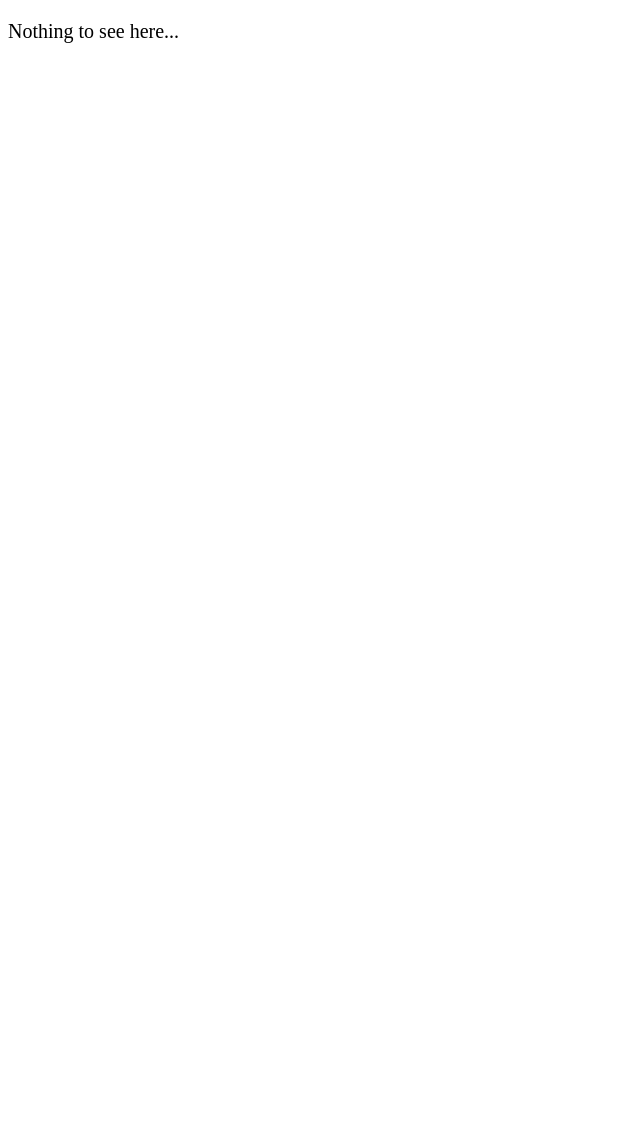
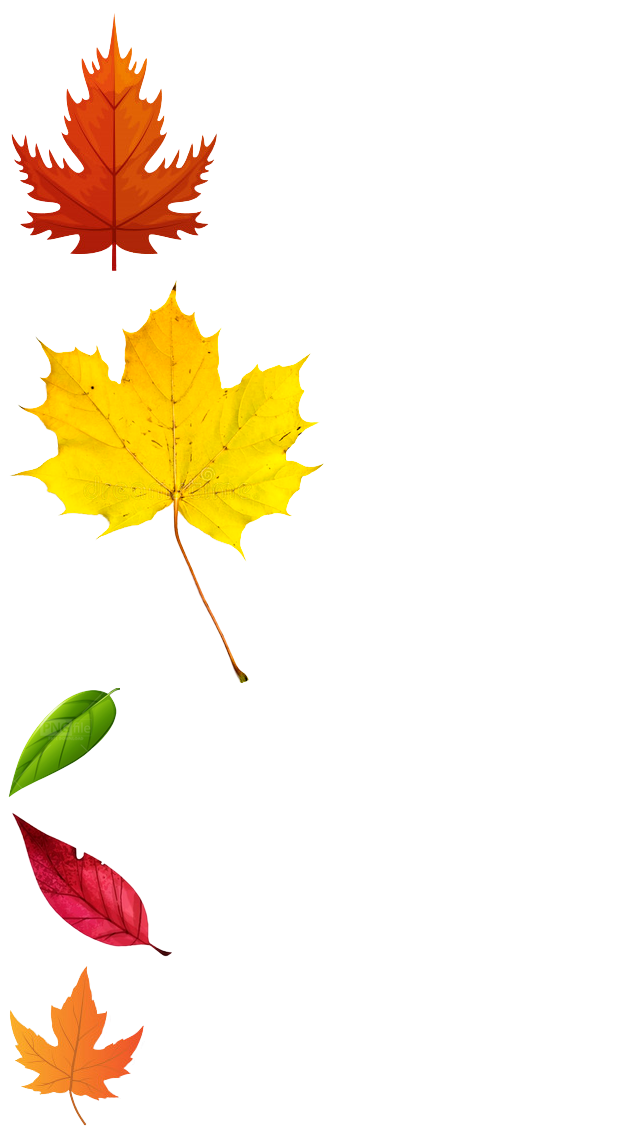
Before and after one commit to Tham-Bahadur-Pun/leaves-css-animation.github.io, a plain HTML site: page index.html in a window 1280 px wide. Shown: the whole page, without its empty margins (0-640 px from the left). Before the commit the page ends 800 px from the top, so only its background shows below. Drawn offline with Linux system fonts and the light colour scheme.

Commit message:
some changes in index.html and images added to the index-file

```diff
--- a/index.html
+++ b/index.html
@@ -15,8 +15,26 @@
 </head>
 
 <body>
-  <p>Nothing to see here...</p>
   <!-- Project -->
+  <section>
+    <div class="set">
+      <div>
+        <img src="./images/leaf1.png" alt="" />
+      </div>
+      <div>
+        <img src="./images/leaf2.png" alt="" />
+      </div>
+      <div>
+        <img src="./images/leaf3.png" alt="" />
+      </div>
+      <div>
+        <img src="./images/leaf4.png" alt="" />
+      </div>
+      <div>
+        <img src="./images/leaf5.png" alt="" />
+      </div>
+    </div>
+  </section>
   <script src="main.js"></script>
 </body>
 </html>
```
